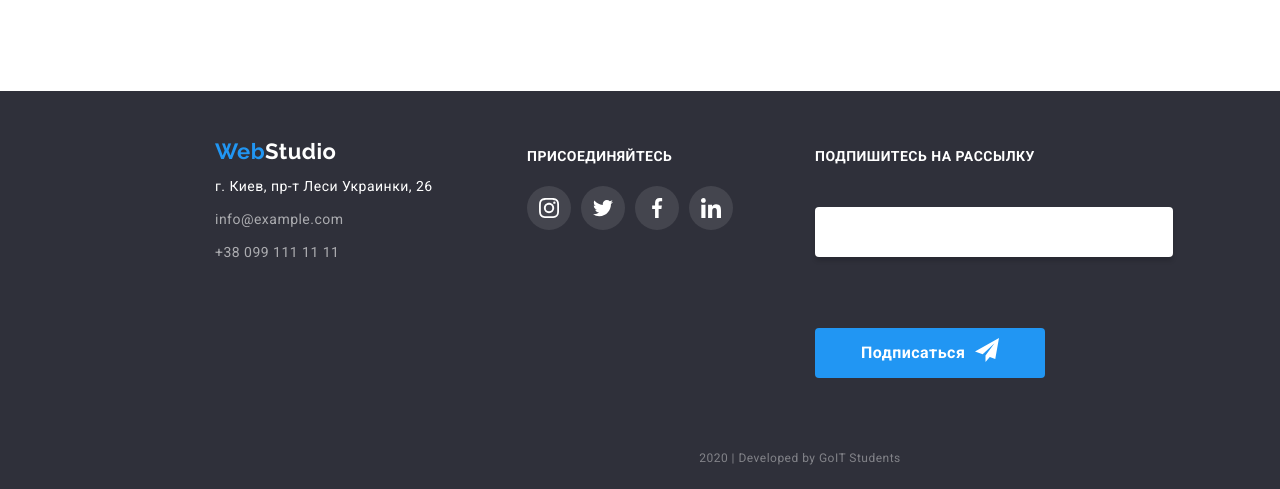
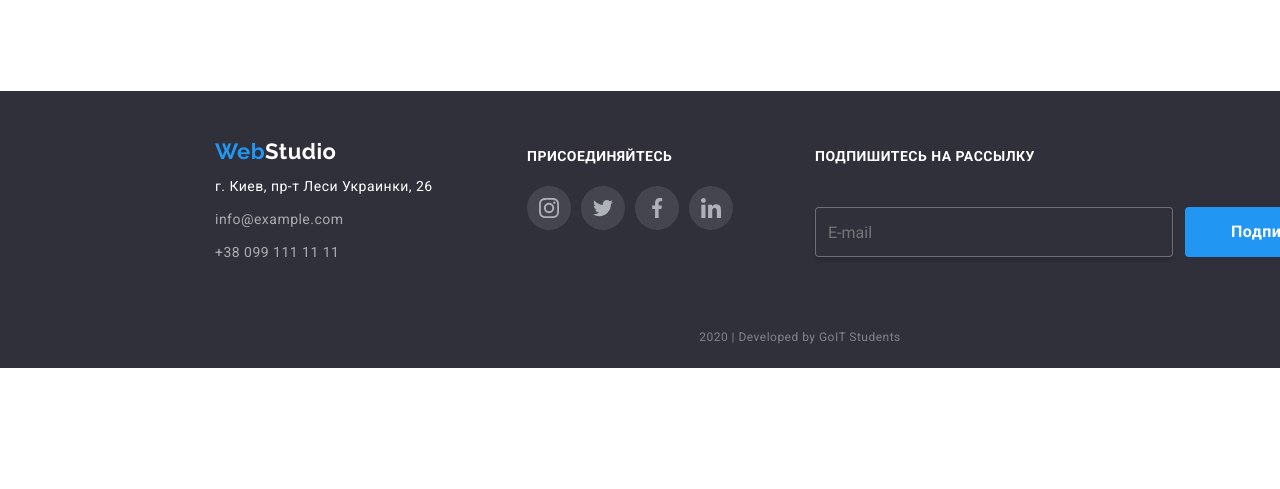
Before and after one commit to NadyaGlushchenko/goit-markup-hw-04, a plain HTML site: page index.html in a window 1280 px wide. Shown: the part 2518-3007 px from the top of the page. After the commit the page ends 2886 px from the top, so only its background shows below. Drawn offline with nearby package versions, Linux system fonts and the light colour scheme.

Commit message:
доделывает футер

```diff
--- a/css/headerfooter.css
+++ b/css/headerfooter.css
@@ -195,6 +195,7 @@ button {
   padding: 10px 46px;
   margin-top: 21px;
   margin-bottom: 50px;
+  margin-left: 12px;
 }
 
 .button .icon-button {
@@ -235,6 +236,10 @@ button {
   width: 570px;
 }
 
+.inputbutton {
+  display: inline-flex;
+}
+
 .input {
   width: 358px;
   height: 50px;
@@ -244,4 +249,7 @@ button {
   border-radius: 4px;
   margin-top: 21px;
   margin-bottom: 50px;
+  background-color: #2f303a;
+  padding-left: 12px;
+  padding-right: 12px;
 }
--- a/index.html
+++ b/index.html
@@ -358,7 +358,7 @@
     </main>
     <footer>
       <div class="footer-conteiner container">
-        <div class="item item-adress">
+        <div class="item-adress">
           <a href="./index.html" class="logo-footer link">
             <span class="logo-one">Web</span
             ><span class="logo-two">Studio</span></a
@@ -369,7 +369,7 @@
             <li><a href="" class="adress-link">+38 099 111 11 11</a></li>
           </ul>
         </div>
-        <div class="item item-network">
+        <div class="item-network">
           <b class="join">присоединяйтесь</b>
           <ul class="network">
             <li>
@@ -410,8 +410,10 @@
         </div>
         <div class="item-input">
           <b class="join">подпишитесь на рассылку</b>
-          <input type="text" size="40" class="input" />
-          <a class="button">Подписаться<span class="icon-button"></span></a>
+          <div class="inputbutton">
+            <input type="text" placeholder="E-mail" size="40" class="input" />
+            <a class="button">Подписаться<span class="icon-button"></span></a>
+          </div>
         </div>
       </div>
       <div class="container">
```
Also changed, not shown: portfolio.html (+4 -2 lines).
